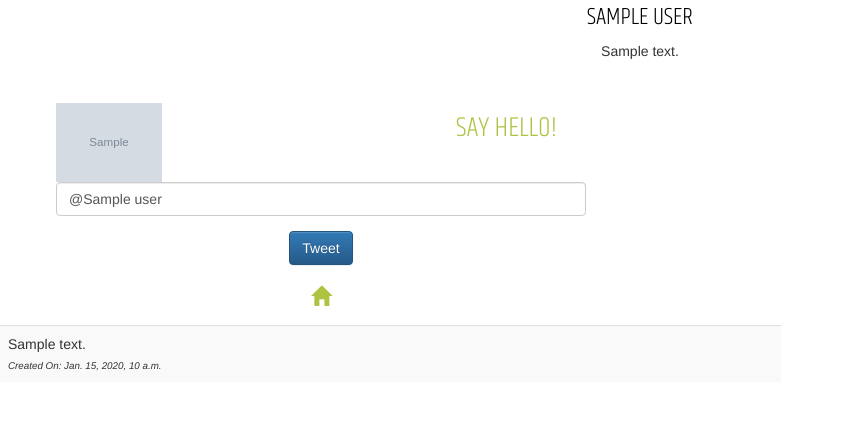
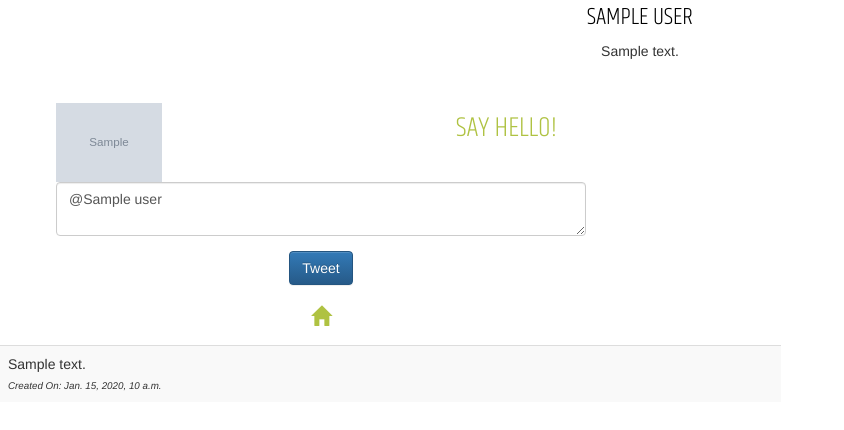
Before and after one commit to steve-chen-nyc/recruiter-, a Django app: template bootcamp_recruiter/templates/bootcamp_recruiter/query.html in a window 1280 px wide. Shown: the part 162-592 px from the top of the page, without its empty margins (0-844 px from the left). Run offline with Django 3.2, Linux system fonts and the light colour scheme; the template is opened without the code that fills it: most values are stand-ins (such as "Sample title", 1, 10 or a date in 2020); grey boxes marked "Sample" are stand-in pictures; parts of the project's set-up code (start-up, migrations or seed data) failed here and were passed over; some libraries are stand-ins or nearby versions.

Commit message:
changed tweet box to textarea

```diff
--- a/bootcamp_recruiter/templates/bootcamp_recruiter/query.html
+++ b/bootcamp_recruiter/templates/bootcamp_recruiter/query.html
@@ -19,7 +19,7 @@
     <form class="form-vertical" action="/tweets" method="post">
     {% csrf_token %}
         <div class="form-group">
-          <input type="text" class="form-control" id="status" name="status" value="@{{first_s.user.screen_name}}">
+          <textarea type="text" row="3" class="form-control" id="status" name="status" value="@{{first_s.user.screen_name}}">@{{first_s.user.name}}</textarea>
         </div>
 
       <div class="form-group">
```
